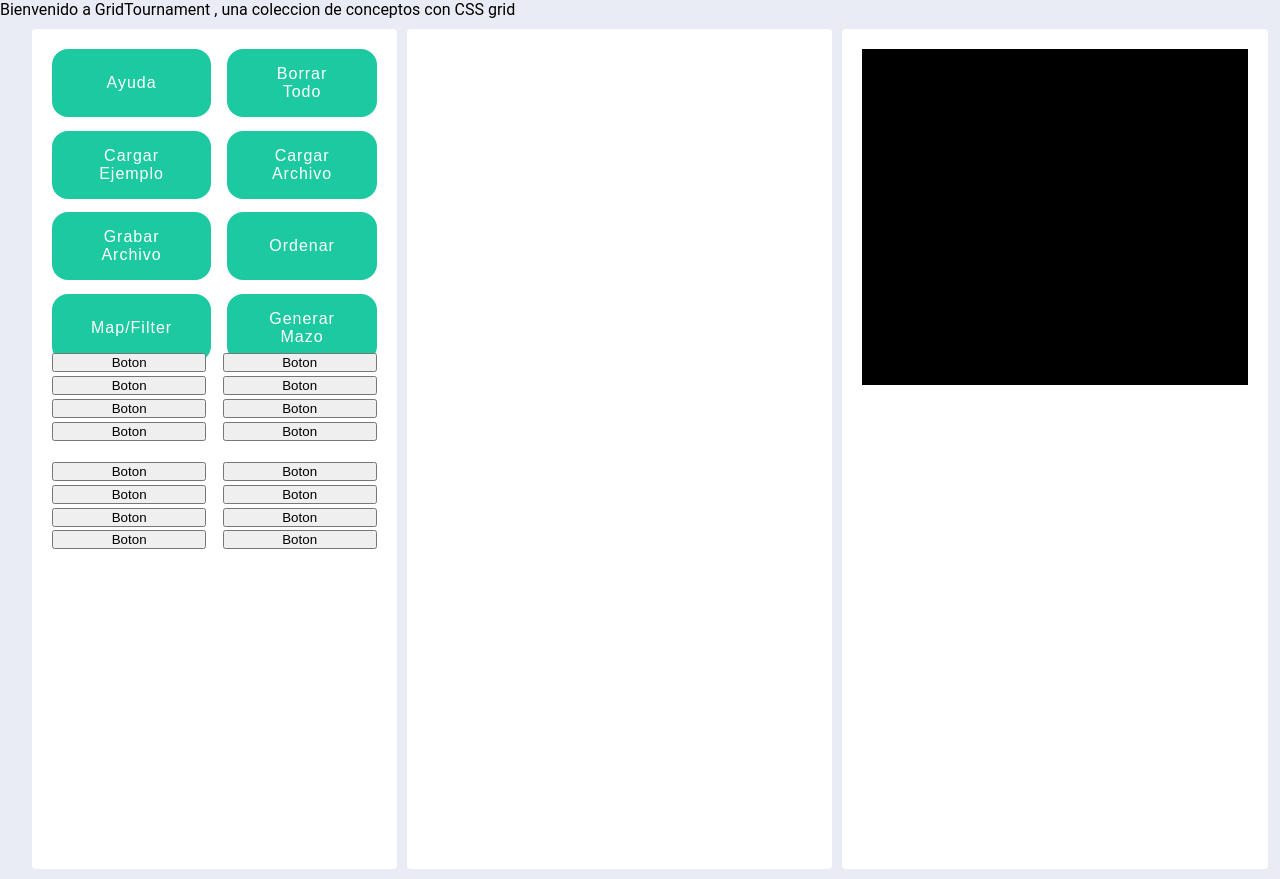
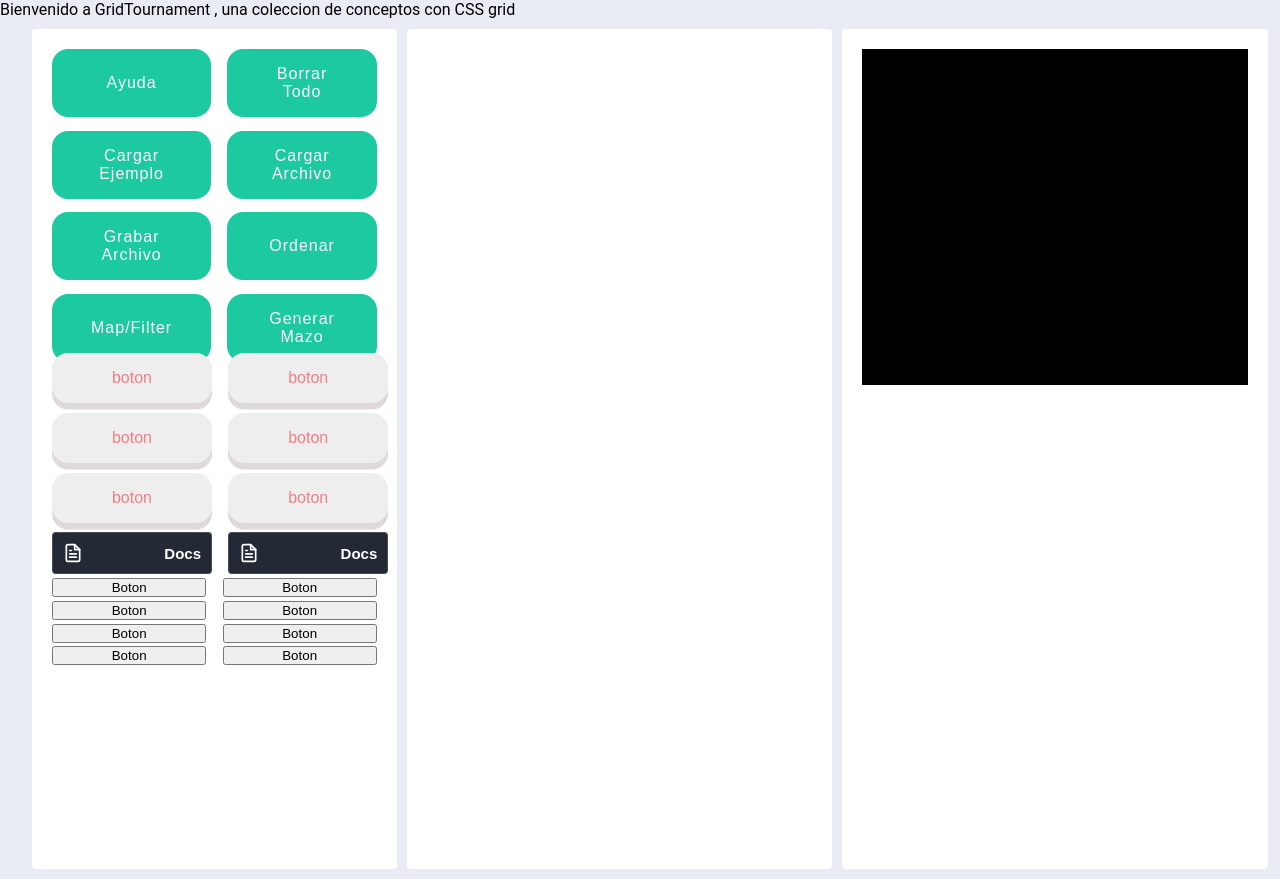
Before and after one commit to sebastiap/GridTournament, a React (Create React App) app: page /cardGenerator in a window 1280 px wide. Built offline with nearby package versions, Linux system fonts and the light colour scheme.

Commit message:
New Types of buttons for Generator

```diff
--- /dev/null
+++ b/src/components/common/PrintButton.jsx
@@ -0,0 +1,17 @@
+// import { Link } from 'react-router-dom';
+import bttClasses from './PrintButton.module.css';
+
+function PrintButton(props) {
+    return (
+        <>
+        <button className={bttClasses.downloadbutton}>
+            <div className={bttClasses.docs}><svg class="css-i6dzq1" stroke-linejoin="round" stroke-linecap="round" fill="none" stroke-width="2" stroke="currentColor" height="20" width="20" viewBox="0 0 24 24"><path d="M14 2H6a2 2 0 0 0-2 2v16a2 2 0 0 0 2 2h12a2 2 0 0 0 2-2V8z"></path><polyline points="14 2 14 8 20 8"></polyline><line y2="13" x2="8" y1="13" x1="16"></line><line y2="17" x2="8" y1="17" x1="16"></line><polyline points="10 9 9 9 8 9"></polyline></svg> Docs</div>
+            <div className={bttClasses.download}>
+                <svg class="css-i6dzq1" stroke-linejoin="round" stroke-linecap="round" fill="none" stroke-width="2" stroke="currentColor" height="24" width="24" viewBox="0 0 24 24"><path d="M21 15v4a2 2 0 0 1-2 2H5a2 2 0 0 1-2-2v-4"></path><polyline points="7 10 12 15 17 10"></polyline><line y2="3" x2="12" y1="15" x1="12"></line></svg>
+            </div>
+        </button>
+        </>
+    )
+}
+
+export default PrintButton;
--- /dev/null
+++ b/src/components/common/PrintButton.module.css
@@ -0,0 +1,66 @@
+/* From uiverse.io by @barisdogansutcu */
+.downloadbutton {
+    position: relative;
+    border-width: 0;
+    color: white;
+    font-size: 15px;
+    font-weight: 600;
+    border-radius: 4px;
+    z-index: 1;
+   }
+
+   .downloadbutton .docs {
+    display: flex;
+    align-items: center;
+    justify-content: space-between;
+    gap: 10px;
+    min-height: 40px;
+    padding: 0 10px;
+    border-radius: 4px;
+    z-index: 1;
+    background-color: #242a35;
+    border: solid 1px #e8e8e82d;
+    transition: all .5s cubic-bezier(0.77, 0, 0.175, 1);
+   }
+
+   .downloadbutton:hover {
+    box-shadow: rgba(0, 0, 0, 0.25) 0px 54px 55px, rgba(0, 0, 0, 0.12) 0px -12px 30px, rgba(0, 0, 0, 0.12) 0px 4px 6px, rgba(0, 0, 0, 0.17) 0px 12px 13px, rgba(0, 0, 0, 0.09) 0px -3px 5px;
+   }
+
+   .download {
+    position: absolute;
+    inset: 0;
+    display: flex;
+    align-items: center;
+    justify-content: center;
+    max-width: 90%;
+    margin: 0 auto;
+    z-index: -1;
+    border-radius: 4px;
+    transform: translateY(0%);
+    background-color: #01e056;
+    border: solid 1px #01e0572d;
+    transition: all .5s cubic-bezier(0.77, 0, 0.175, 1);
+   }
+
+   .downloadbutton:hover .download {
+    transform: translateY(100%)
+   }
+
+   .download svg polyline,.download svg line {
+    animation: docs 1s infinite;
+   }
+
+   @keyframes docs {
+    0% {
+     transform: translateY(0%);
+    }
+
+    50% {
+     transform: translateY(-15%);
+    }
+
+    100% {
+     transform: translateY(0%);
+    }
+   }
--- /dev/null
+++ b/src/components/common/SimpleButton.jsx
@@ -0,0 +1,12 @@
+// import { Link } from 'react-router-dom';
+import bttClasses from './SimpleButton.module.css';
+
+function SimpleButton(props) {
+    return (
+        <>
+        <button className={bttClasses.button} onClick={props.onClick}>boton</button>
+        </>
+    )
+}
+
+export default SimpleButton;
--- /dev/null
+++ b/src/components/common/SimpleButton.module.css
@@ -0,0 +1,29 @@
+/* From uiverse.io by @aasisodiya */
+.button {
+    background-color: #eee;
+    border: none;
+    padding: 1rem;
+    font-size: 1rem;
+    width: 10em;
+    border-radius: 1rem;
+    color: lightcoral;
+    box-shadow: 0 0.4rem #dfd9d9;
+    cursor: pointer;
+   }
+
+   .button:active {
+    color: white;
+    box-shadow: 0 0.2rem #dfd9d9;
+    transform: translateY(0.2rem);
+   }
+
+   .button:hover:not(:disabled) {
+    background: lightcoral;
+    color: white;
+    text-shadow: 0 0.1rem #bcb4b4;
+   }
+
+   .button:disabled {
+    cursor: auto;
+    color: grey;
+   }
--- a/src/components/pages/cardGen/cardGen.jsx
+++ b/src/components/pages/cardGen/cardGen.jsx
@@ -1,6 +1,8 @@
 // import { Link } from 'react-router-dom';
 import genClasses from './cardGen.module.css';
-import CustomButton from '../../common/CustomButton'
+import CustomButton from '../../common/CustomButton';
+import PrintButton from '../../common/PrintButton';
+import SimpleButton from '../../common/SimpleButton';
 
 function CardGen() {
     return (
@@ -12,25 +14,25 @@
 
             <div className={genClasses.options}>
                 <div className={genClasses.botonera}>
-                    <CustomButton buttonName="Ayuda" color="#5bc0de" onClick={() => {console.log("hola")} }></CustomButton>
-                    <CustomButton buttonName="Borrar Todo" color="$c12e2a" onClick={() => {console.log("hola")} }></CustomButton>
-                    <CustomButton buttonName="Cargar Ejemplo" color="#428bca" onClick={() => {console.log("hola")} }></CustomButton>
-                    <CustomButton buttonName="Cargar Archivo" color="#428bca" onClick={() => {console.log("hola")} }></CustomButton>
-                    <CustomButton buttonName="Grabar Archivo" color="#428bca" onClick={() => {console.log("hola")} }></CustomButton>
-                    <CustomButton buttonName="Ordenar" color="#428bca" onClick={() => {console.log("hola")} }></CustomButton>
-                    <CustomButton buttonName="Map/Filter" color="#428bca" onClick={() => {console.log("hola")} }></CustomButton>
-                    <CustomButton buttonName="Generar Mazo" color="#5cb85c" onClick={() => {console.log("hola")} }></CustomButton>
+                    <CustomButton buttonName="Ayuda" color="#5bc0de" onClick={() => {console.log("hola")} }/>
+                    <CustomButton buttonName="Borrar Todo" color="$c12e2a" onClick={() => {console.log("hola")} }/>
+                    <CustomButton buttonName="Cargar Ejemplo" color="#428bca" onClick={() => {console.log("hola")} }/>
+                    <CustomButton buttonName="Cargar Archivo" color="#428bca" onClick={() => {console.log("hola")} }/>
+                    <CustomButton buttonName="Grabar Archivo" color="#428bca" onClick={() => {console.log("hola")} }/>
+                    <CustomButton buttonName="Ordenar" color="#428bca" onClick={() => {console.log("hola")} }/>
+                    <CustomButton buttonName="Map/Filter" color="#428bca" onClick={() => {console.log("hola")} }/>
+                    <CustomButton buttonName="Generar Mazo" color="#5cb85c" onClick={() => {console.log("hola")} }/>
 
                 </div>
                 <div className={genClasses.pageSettings}>
-                    <button>Boton</button>
-                    <button>Boton</button>
-                    <button>Boton</button>
-                    <button>Boton</button>
-                    <button>Boton</button>
-                    <button>Boton</button>
-                    <button>Boton</button>
-                    <button>Boton</button>
+                    <SimpleButton/>
+                    <SimpleButton/>
+                    <SimpleButton/>
+                    <SimpleButton/>
+                    <SimpleButton/>
+                    <SimpleButton/>
+                    <PrintButton/>
+                    <PrintButton/>
                 </div>
                 <div className={genClasses.defaultSettings}>
                     <button>Boton</button>
```
